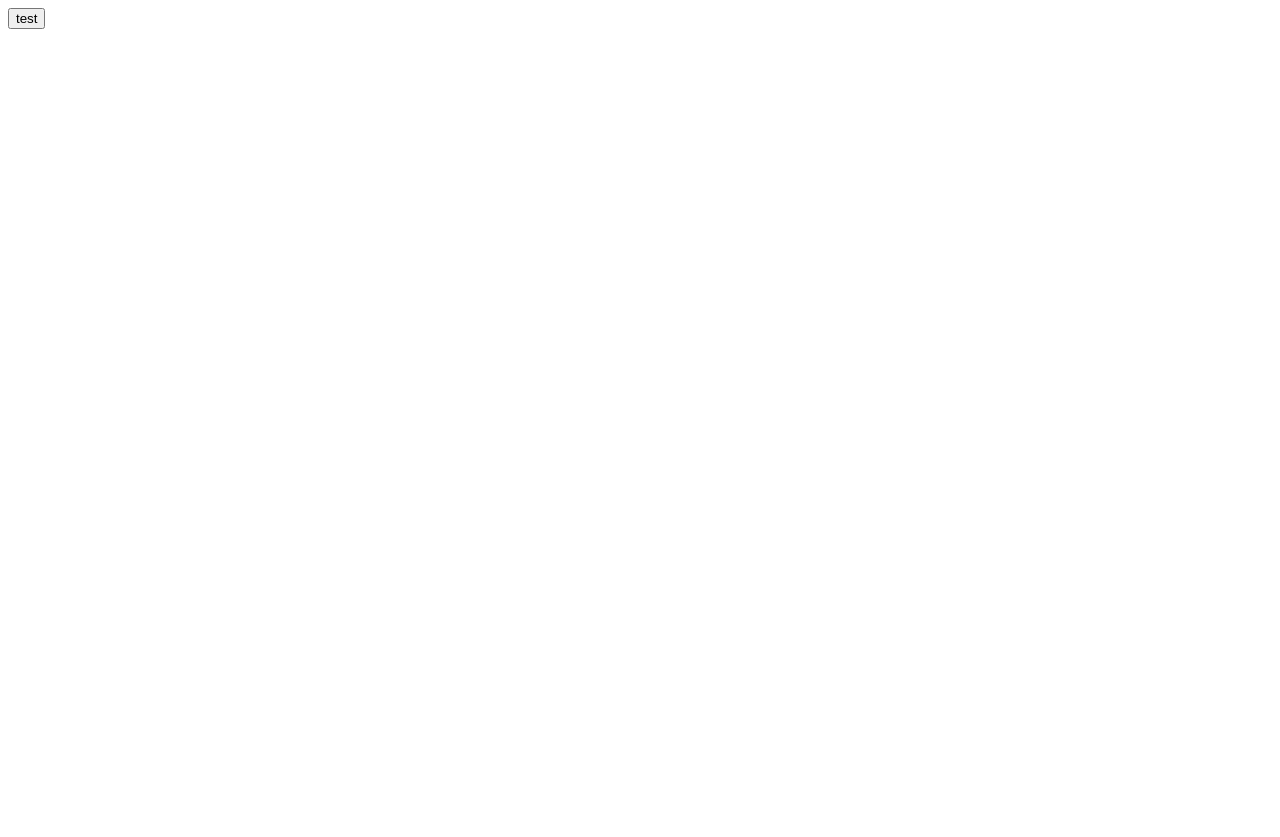
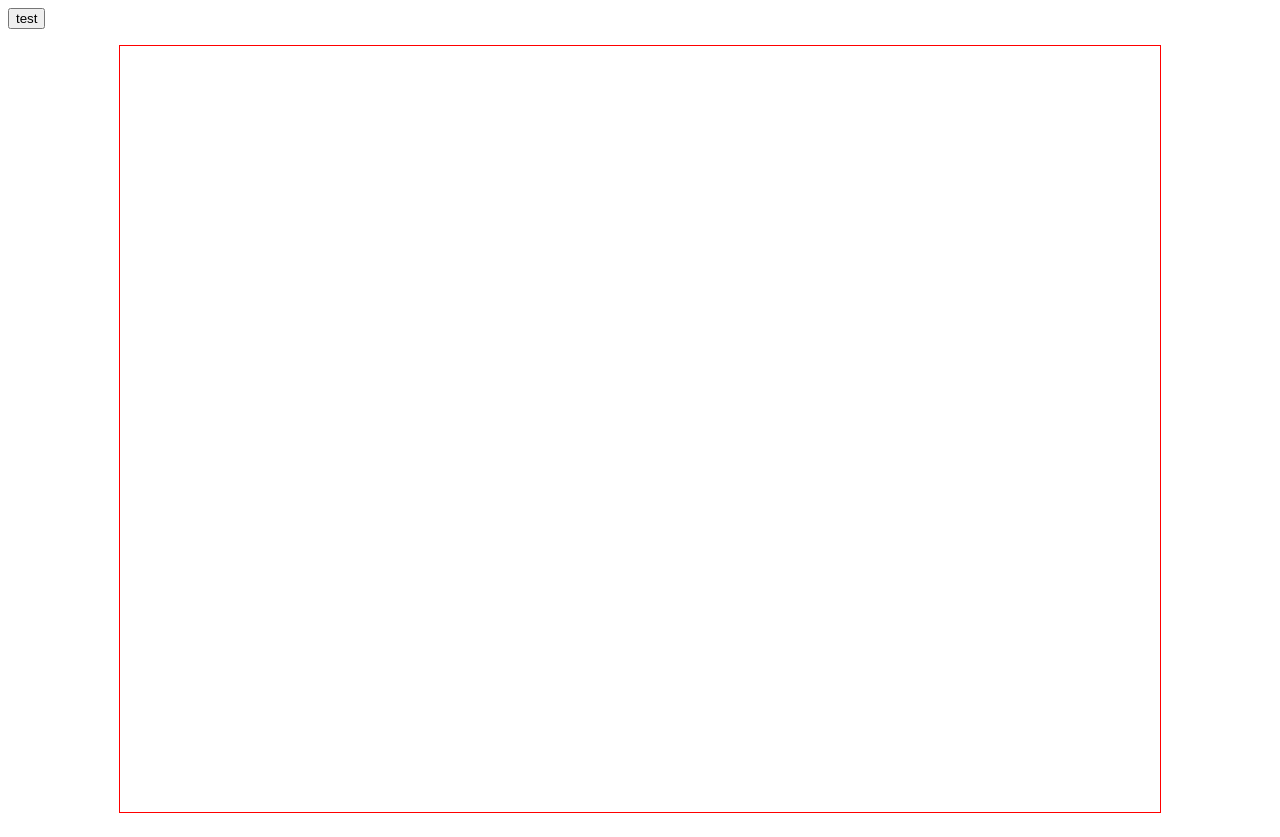
Before and after one commit to Jean-Carlo89/MPAEChallenge, a React (Create React App) app: page / in a window 1280 px wide. Before the commit the page ends 800 px from the top, so only its background shows below. Built offline with nearby package versions, Linux system fonts and the light colour scheme.

Commit message:
feat: tracks basic info request working

```diff
--- a/package.json
+++ b/package.json
@@ -10,8 +10,10 @@
     "react": "^17.0.2",
     "react-dom": "^17.0.2",
     "react-redux": "^7.2.5",
+    "react-router-dom": "^5.3.0",
     "react-scripts": "4.0.3",
     "redux": "^4.1.1",
+    "styled-components": "^5.3.1",
     "web-vitals": "^1.0.1"
   },
   "scripts": {
--- a/src/App.js
+++ /dev/null
@@ -1,23 +0,0 @@
-import {useState} from "react"
-import axios from  "axios"
-function App() {
-  const [songs,setSongs] = useState()
-
-  function Test(){
-    console.log("testei")
-    axios.get("http://localhost:4000/topSongs")
-    .then((response)=>{
-      setSongs(response.data.tracks.data)
-      console.log(response.data.tracks.data)
-    })
-  }
-
-  return (
-    <div className="App">
-    <button onClick={Test}>test</button>
-
-    </div>
-  );
-}
-
-export default App;
--- /dev/null
+++ b/src/components/App.js
@@ -0,0 +1,21 @@
+
+import {BrowserRouter as Router, Switch, Route} from 'react-router-dom';
+
+/*components*/
+import Home from "./Home"
+
+function App() {
+
+  return (
+  <Router>
+      <Switch>
+          <Route path='/' exact>
+              <Home />
+          </Route>
+      </Switch>
+  </Router>
+
+  )
+}
+
+export default App;
--- /dev/null
+++ b/src/components/Home.js
@@ -0,0 +1,77 @@
+import {useState} from "react"
+import axios from  "axios"
+import styled from "styled-components"
+
+export default function Home(){
+    const [songs,setSongs] = useState()
+
+    function Test(){
+        console.log("testei")
+        axios.get("http://localhost:4000/topSongs")
+        .then((response)=>{
+          setSongs(response.data.tracks.data)
+          console.log(response.data.tracks.data)
+        })
+      }
+
+    return(
+        <>
+        <button onClick={Test}>test</button>
+    <Container>
+
+        <SongsContainer>
+            {songs?.map((song)=>{
+                return(
+                    <Songs key = {song.id} >
+                        <SongCover background={song.album.cover_big}/>
+                        <SongInfo>
+                            Duração:{song.duration} Título:{song.title}
+                            Cantor: {song.artist.name}
+                        </SongInfo>
+
+
+                    </Songs>
+                )
+            })
+
+            }
+        </SongsContainer>
+     </Container>
+     </>
+  )
+}
+
+const Container = styled.div`
+    width: 100%;
+    min-height: 100vh;
+    height: auto;
+    display: flex;
+   // align-items: center;
+    justify-content: center;
+
+`
+const SongsContainer = styled.ul`
+width: 1000px;
+height:auto;
+border: 1px solid red;
+display: flex;
+flex-direction:column;
+align-items: center;
+
+`
+
+const Songs= styled.div`
+border: 1px solid blue;
+margin-bottom: 30px;
+`
+const SongCover=styled.div`
+width:500px;
+height:500px;
+background-image: url(${props => props.background});
+`
+
+const SongInfo=styled.div`
+width:500px;
+height:auto;
+
+`
--- a/src/index.js
+++ b/src/index.js
@@ -1,6 +1,6 @@
 import React from 'react';
 import ReactDOM from 'react-dom';
-import App from "./App"
+import App from "./components/App"
 ReactDOM.render(
   <React.StrictMode>
     <App />
```
Also changed, not shown: 1 other file (tests, documents, lock files or other folders).
